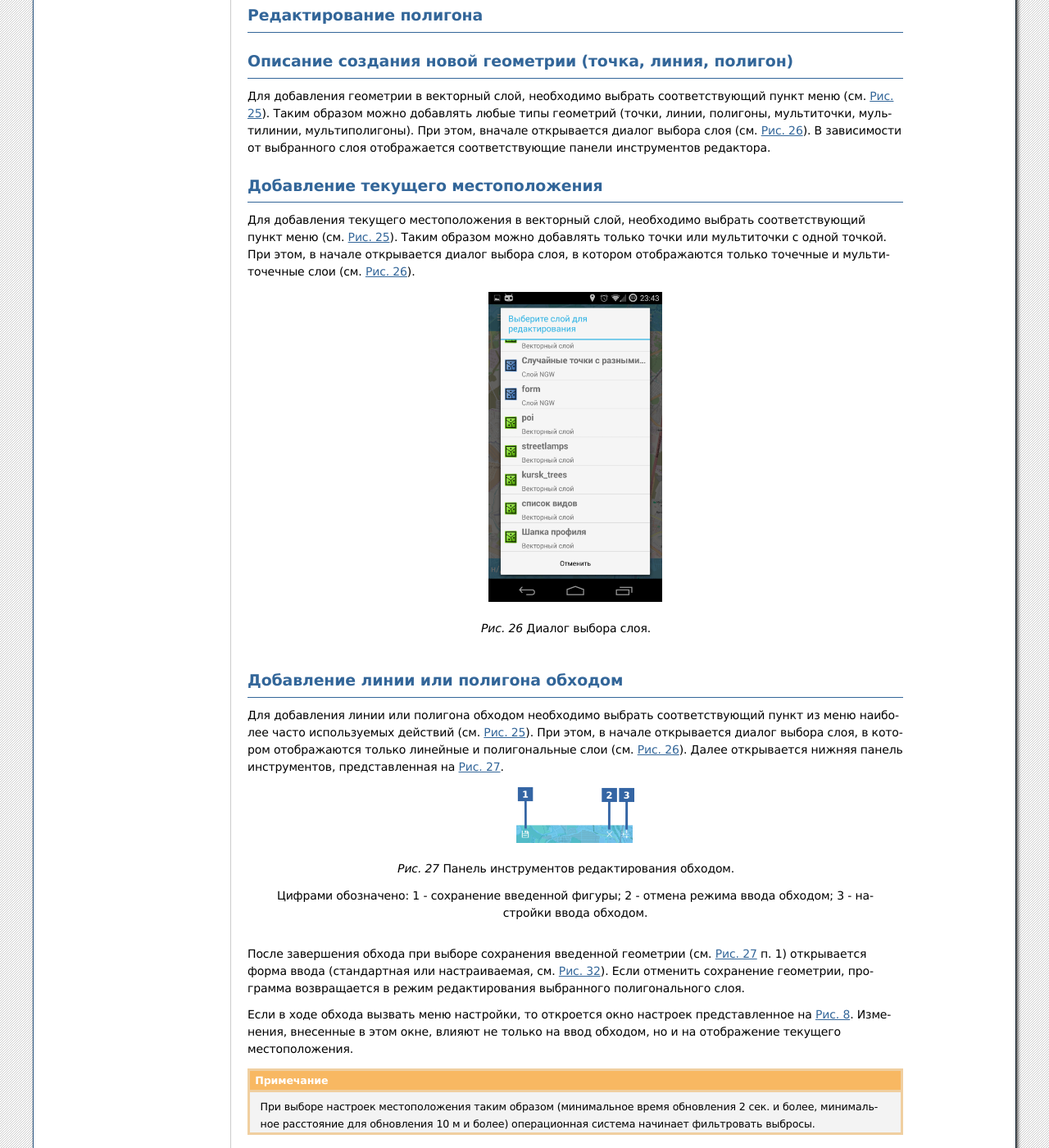
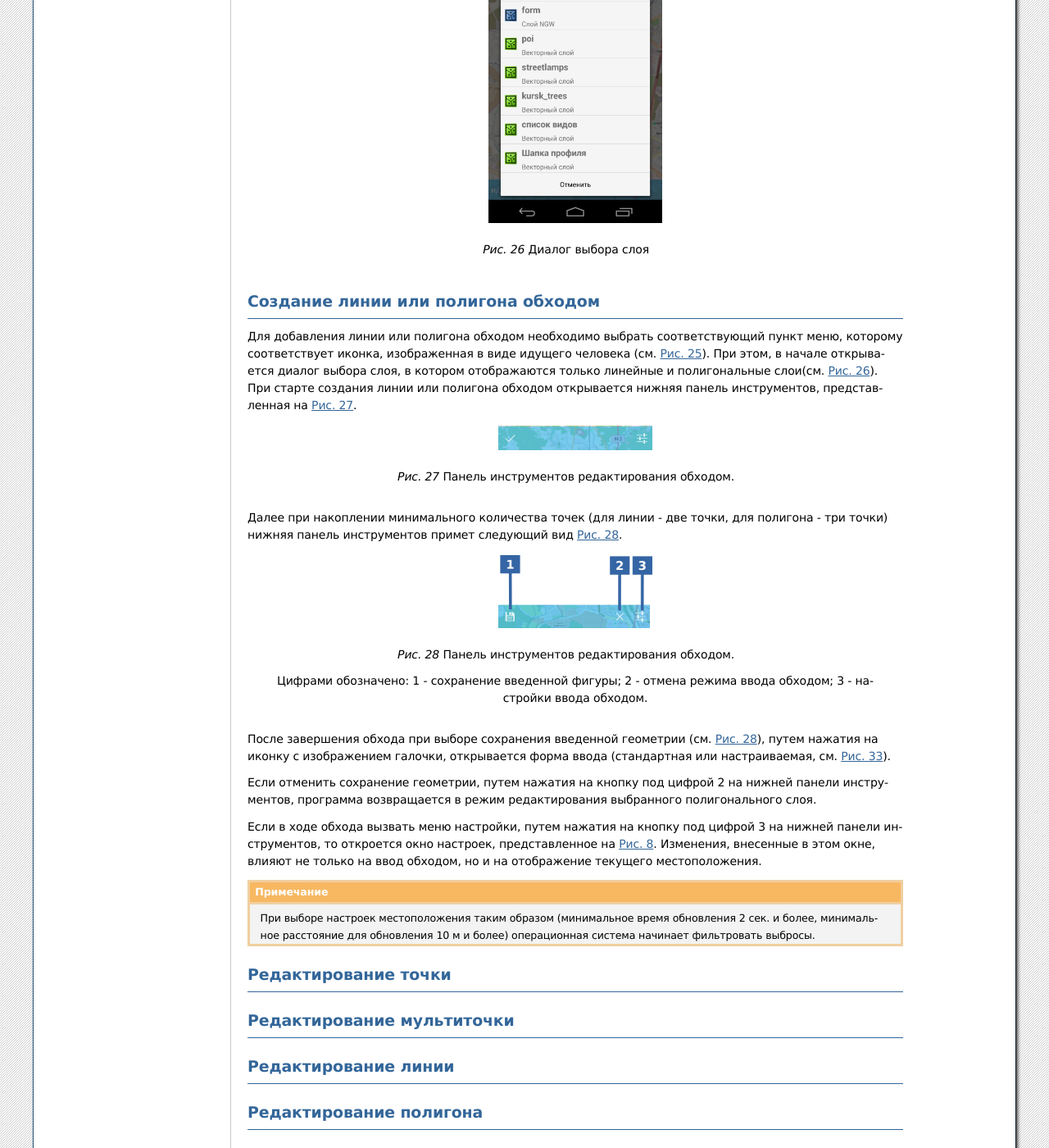
Before and after one commit to nextgis/docs_ngmobile, a Sphinx documentation site: the page built from source/editing.rst, in a window 1280 px wide and 1400 px high, scrolled down 1361 px. Shown: the whole window at 82% size. Built offline with Sphinx 7.4.7, drawn with Linux system fonts in a browser that asks for light colours; formulas are drawn with MathJax 3; some of the changed text lies outside the part shown.

Commit message:
создание линии или полигона

```diff
--- a/source/editing.rst
+++ b/source/editing.rst
@@ -30,27 +30,80 @@
 * добавить геометрию;
 * добавить текущее местоположение.
 
+Второй способ - это долгим нажатием на геометрию на экране вызвать режим выбора
+(см. :numref:`ngmobile_selectmode_pic`) и в нижней панели инструментов активировать
+команду "редактировать".
 
-Второй способ - это долгим нажатием на геометрию на экране вызвать режим выбора
-(см. :numref:`ngmobile_selectmode_pic`) и в нижней панели инструментов активировать команду
-"редактировать".
+Создание записи
+================
 
-Создание новой записи
-========================
+Для добавления геометрии в векторный слой, необходимо выбрать пункт меню, которому
+соответствует иконка с изображением карандаша (см. :numref:`ngmobile_edit_menu_pic`).
+При этом, вначале открывается диалог выбора слоев (см. :numref:`ngmobile_select_layer_dialog_pic`).
+В зависимости от выбранного слоя отображается соответствующие панели инструментов редактора.
+Таким образом можно добавлять любые типы геометрий (точки, линии, полигоны, мультиточки,
+мультилинии, мультиполигоны).
 
-Создание точки
----------------
+Создание точки и мультиточки/Добавление текущего местоположения
+---------------------------------------------------------------
+
+Для добавления текущего местоположения в векторный слой, необходимо выбрать
+пункт меню, которому соответствует иконка с изображением карандаша (см. :numref:`ngmobile_edit_menu_pic`).  При этом, в начале открывается диалог выбора слоя, в котором отображаются только
+точечные и мультиточечные слои (см. :numref:`ngmobile_select_layer_dialog_pic`).
+Таким образом можно добавлять только точки или мультиточки с одной точкой.
+
+.. figure:: _static/ngmobile_selectlayer.png
+   :name: ngmobile_select_layer_dialog_pic
+   :align: center
+   :height: 10cm
+
+   Диалог выбора слоя
 
 
-Создание мультиточки
----------------------
+Создание линии или полигона обходом
+-----------------------------------
 
-Создание линии
----------------
+Для добавления линии или полигона обходом необходимо выбрать соответствующий
+пункт меню, которому соответствует иконка, изображенная в виде идущего человека (см. :numref:`ngmobile_edit_menu_pic`). При этом, в начале открывается диалог выбора слоя,
+в котором отображаются только линейные и полигональные слои(см. :numref:`ngmobile_select_layer_dialog_pic`). При старте создания линии или полигона обходом открывается нижняя панель инструментов, представленная на :numref:`ngmobile_edit_walk_pic1`.
+
+.. figure:: _static/edit_panel_circumvention_tools.png
+   :name: ngmobile_edit_walk_pic1
+   :align: center
+   :width: 5cm
+
+   Панель инструментов редактирования обходом.
+
+Далее при накоплении минимального количества точек (для линии - две точки, для полигона - три точки) нижняя панель инструментов примет следующий вид :numref:`ngmobile_edit_walk_pic`.
+
+.. figure:: _static/ngmobile_edit_walk.png
+   :name: ngmobile_edit_walk_pic
+   :align: center
+   :width: 5cm
+
+   Панель инструментов редактирования обходом.
+
+   Цифрами обозначено: 1 - сохранение введенной фигуры; 2 - отмена режима ввода
+   обходом; 3 - настройки ввода обходом.
+
+После завершения обхода при выборе сохранения введенной геометрии (см. :numref:`ngmobile_edit_walk_pic`), путем нажатия на иконку с изображением галочки, открывается форма ввода (стандартная
+или настраиваемая, см. :numref:`ngmobile_attributes_edit_pic`).
+
+Если отменить сохранение геометрии, путем нажатия на кнопку под цифрой 2 на нижней
+панели инструментов, программа возвращается в режим редактирования выбранного полигонального слоя.
+
+Если в ходе обхода вызвать меню настройки, путем нажатия на кнопку под цифрой 3 на
+нижней панели инструментов, то откроется окно настроек, представленное на :numref:`ngmobile_settings_place_pic`.
+Изменения, внесенные в этом окне, влияют не только на ввод обходом, но и на отображение
+текущего местоположения.
+
+.. note::
+   При выборе настроек местоположения таким образом (минимальное время обновления
+   2 сек. и более, минимальное расстояние для обновления 10 м и более)
+   операционная система начинает фильтровать выбросы.
 
 
-Создание полигона
-------------------
+
 
 Редактирование точки
 ---------------------
@@ -64,66 +117,12 @@
 Редактирование полигона
 ------------------------
 
-Описание создания новой геометрии (точка, линия, полигон)
-----------------------------------------------------------
-
-Для добавления геометрии в векторный слой, необходимо выбрать соответствующий
-пункт меню (см. :numref:`ngmobile_edit_menu_pic`). Таким образом можно добавлять любые типы
-геометрий (точки, линии, полигоны, мультиточки, мультилинии, мультиполигоны).
-При этом, вначале открывается диалог выбора слоя (см.
-:numref:`ngmobile_select_layer_dialog_pic`). В зависимости от выбранного слоя отображается
-соответствующие панели инструментов редактора.
-
-Добавление текущего местоположения
-----------------------------------
-
-Для добавления текущего местоположения в векторный слой, необходимо выбрать
-соответствующий пункт меню (см. :numref:`ngmobile_edit_menu_pic`). Таким образом можно добавлять
-только точки или мультиточки с одной точкой. При этом, в начале открывается диалог
-выбора слоя, в котором отображаются только точечные и мультиточечные слои (см.
-:numref:`ngmobile_select_layer_dialog_pic`).
-
-.. figure:: _static/ngmobile_selectlayer.png
-   :name: ngmobile_select_layer_dialog_pic
-   :align: center
-   :height: 10cm
-
-   Диалог выбора слоя.
 
 
-Добавление линии или полигона обходом
--------------------------------------
 
-Для добавления линии или полигона обходом необходимо выбрать соответствующий
-пункт из меню наиболее часто используемых действий (см. :numref:`ngmobile_edit_menu_pic`). При
-этом, в начале открывается диалог выбора слоя, в котором отображаются только
-линейные и полигональные слои (см. :numref:`ngmobile_select_layer_dialog_pic`). Далее
-открывается нижняя панель инструментов, представленная на :numref:`ngmobile_edit_walk_pic`.
 
-.. figure:: _static/ngmobile_edit_walk.png
-   :name: ngmobile_edit_walk_pic
-   :align: center
-   :scale: 55 %
 
-   Панель инструментов редактирования обходом.
 
-   Цифрами обозначено: 1 - сохранение введенной фигуры; 2 - отмена режима ввода
-   обходом; 3 - настройки ввода обходом.
-
-После завершения обхода при выборе сохранения введенной геометрии (см.
-:numref:`ngmobile_edit_walk_pic` п. 1) открывается форма ввода (стандартная или
-настраиваемая, см. :numref:`ngmobile_attributes_edit_pic`). Если отменить сохранение
-геометрии, программа возвращается в режим редактирования выбранного
-полигонального слоя.
-
-Если в ходе обхода вызвать меню настройки, то откроется окно настроек
-представленное на :numref:`ngmobile_settings_place_pic`. Изменения, внесенные в этом окне,
-влияют не только на ввод обходом, но и на отображение текущего местоположения.
-
-.. note::
-   При выборе настроек местоположения таким образом (минимальное время обновления
-   2 сек. и более, минимальное расстояние для обновления 10 м и более)
-   операционная система начинает фильтровать выбросы.
 
 
 
```
Also changed, not shown: source/_static/edit_panel_circumvention_tools.png (added).
